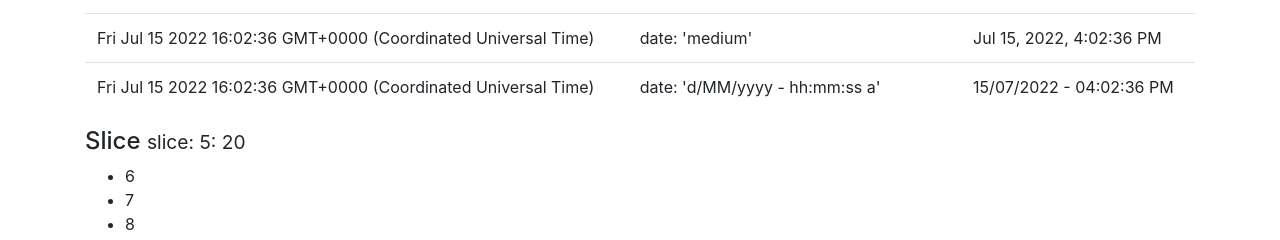
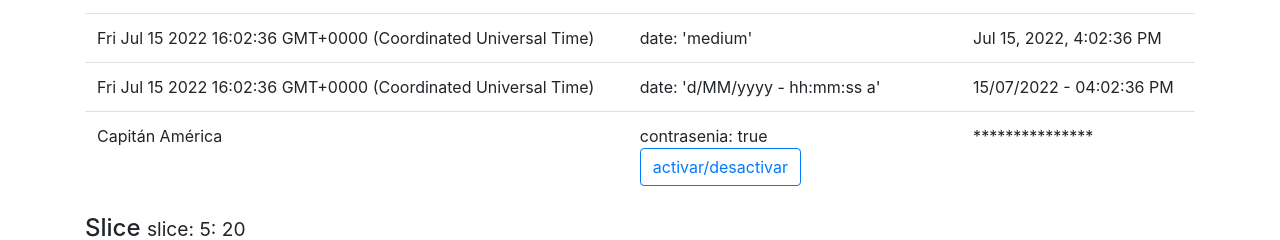
Before and after one commit to joan1906/03-pipes, an Angular app: page / in a window 1280 px wide. Shown: the part 869-1109 px from the top of the page. Built offline with nearby package versions, Linux system fonts and the light colour scheme.

Commit message:
pipe para ocultar contrasenia

```diff
--- a/src/app/app.component.html
+++ b/src/app/app.component.html
@@ -97,6 +97,18 @@
           <td>date: 'd/MM/yyyy - hh:mm:ss a'</td>
           <td>{{ fecha | date: 'd/MM/yyyy - hh:mm:ss a' }}</td>
         </tr>
+        <tr>
+          <td>{{ nombre }}</td>
+          <td>
+            contrasenia: {{activar}}
+            <br>
+            <button (click)="activar = !activar"
+                    class="btn btn-outline-primary">
+              activar/desactivar
+            </button>
+          </td>
+          <td>{{ nombre | hidename: activar}}</td>
+        </tr>
       </tbody>
     </table>
 
--- a/src/app/app.component.ts
+++ b/src/app/app.component.ts
@@ -12,6 +12,7 @@ export class AppComponent {
   PI: number = Math.PI;
   porcentaje: number = 0.234;
   salario: number = 1234.5;
+  activar: boolean = true;
 
   videoUrl: string = 'https://www.youtube.com/embed/mfZIpSj_ZmE';
 
--- a/src/app/app.module.ts
+++ b/src/app/app.module.ts
@@ -4,12 +4,14 @@ import { NgModule } from '@angular/core';
 import { AppComponent } from './app.component';
 import { CapitalizadoPipe } from './pipes/capitalizado.pipe';
 import { DomseguroPipe } from './pipes/domseguro.pipe';
+import { HidenamePipe } from './pipes/hidename.pipe';
 
 @NgModule({
   declarations: [
     AppComponent,
     CapitalizadoPipe,
-    DomseguroPipe
+    DomseguroPipe,
+    HidenamePipe
   ],
   imports: [
     BrowserModule
--- /dev/null
+++ b/src/app/pipes/hidename.pipe.ts
@@ -0,0 +1,12 @@
+import { Pipe, PipeTransform } from '@angular/core';
+
+@Pipe({
+  name: 'hidename'
+})
+export class HidenamePipe implements PipeTransform {
+
+  transform(value: string, mostrar: boolean = true): unknown {
+    return (mostrar) ? '*'.repeat(value.length) : value ;
+  }
+
+}
```
Also changed, not shown: 1 other file (tests, documents, lock files or other folders).
